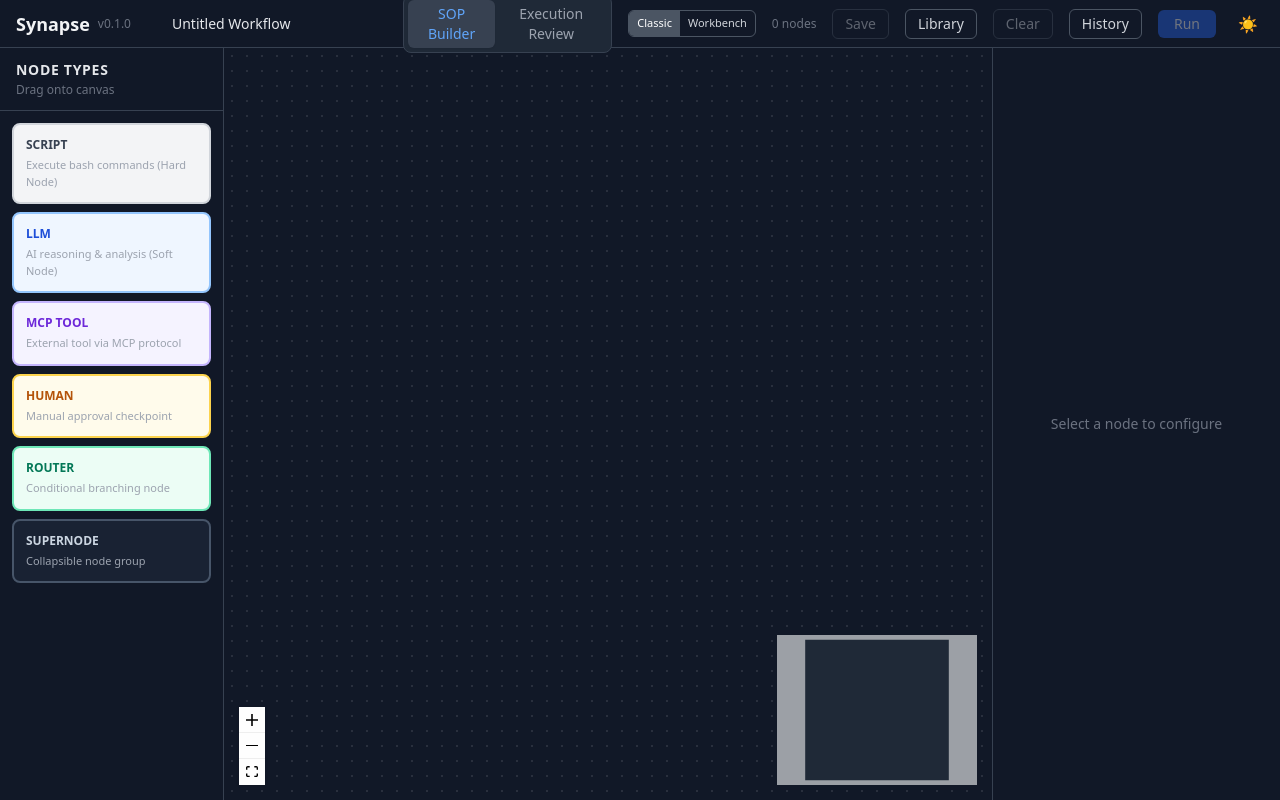
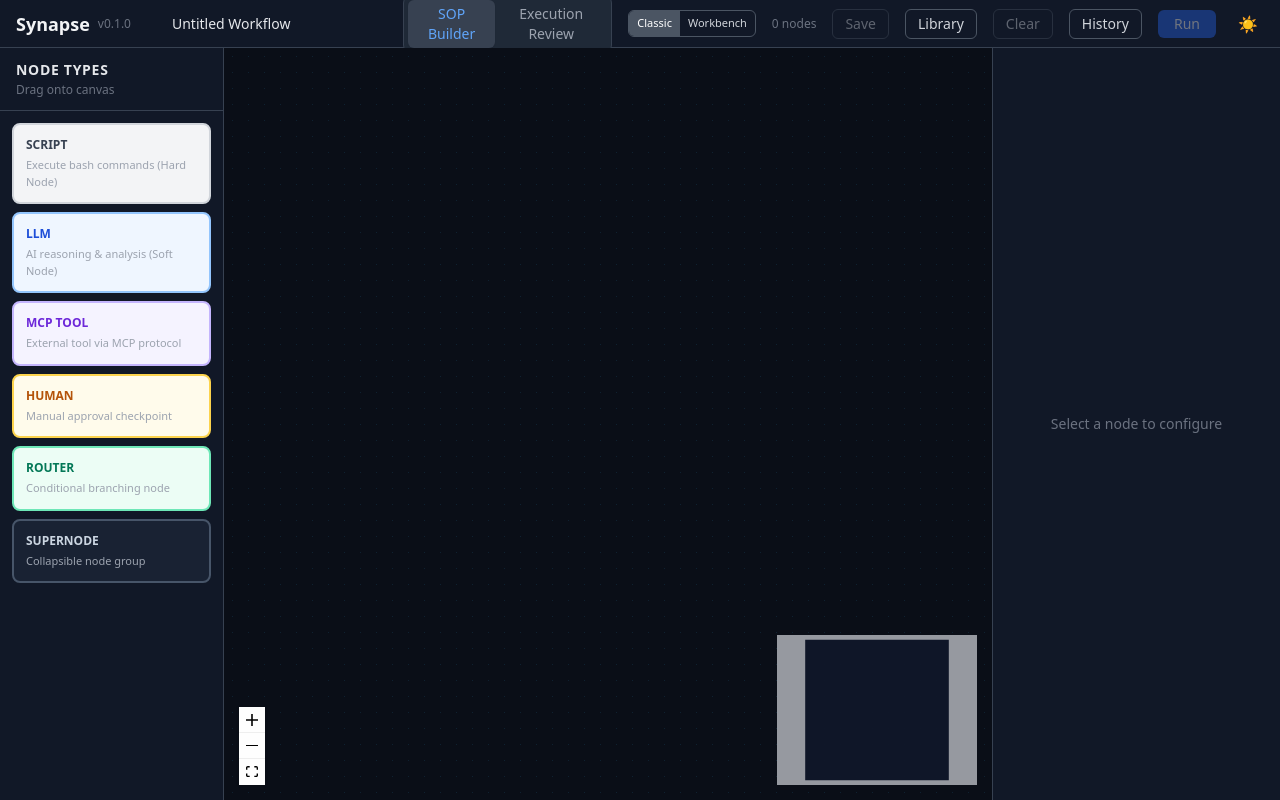
Before and after one commit to Trin9/SynapseFlow, a React (Vite) app in the folder frontend/: page / in a window 1280 px wide. Built offline with nearby package versions, Linux system fonts and the light colour scheme; no server answers.

Commit message:
feat(frontend): align reactflow dark surface and minimap theme

```diff
--- a/frontend/src/components/Canvas.tsx
+++ b/frontend/src/components/Canvas.tsx
@@ -198,8 +198,9 @@ export function Canvas() {
         </div>
       )}
 
-      <div className="flex-1">
+      <div className="flex-1 bg-[#0a0e17]">
         <ReactFlow<FlowNode, FlowEdge>
+          className="bg-[#0a0e17]"
           nodes={visibleNodes}
           edges={visibleEdges}
           onNodesChange={isReview ? undefined : onNodesChange}
@@ -225,13 +226,13 @@ export function Canvas() {
           }}
           proOptions={{ hideAttribution: true }}
         >
-          <Background gap={15} size={1} />
+          <Background gap={16} size={1} color="rgba(56, 189, 248, 0.15)" />
           <Controls showInteractive={false} />
           <MiniMap
             nodeStrokeWidth={3}
             pannable
             zoomable
-            className="!bg-gray-100 dark:!bg-gray-800 !border-gray-200 dark:!border-gray-700"
+            className="!bg-[#0f172a]/95 !border-[#1e293b]"
           />
           {useEpisodeRendererSwap && episodesLoading && (
             <div className="absolute inset-0 flex flex-col items-center justify-center pointer-events-none">
```
